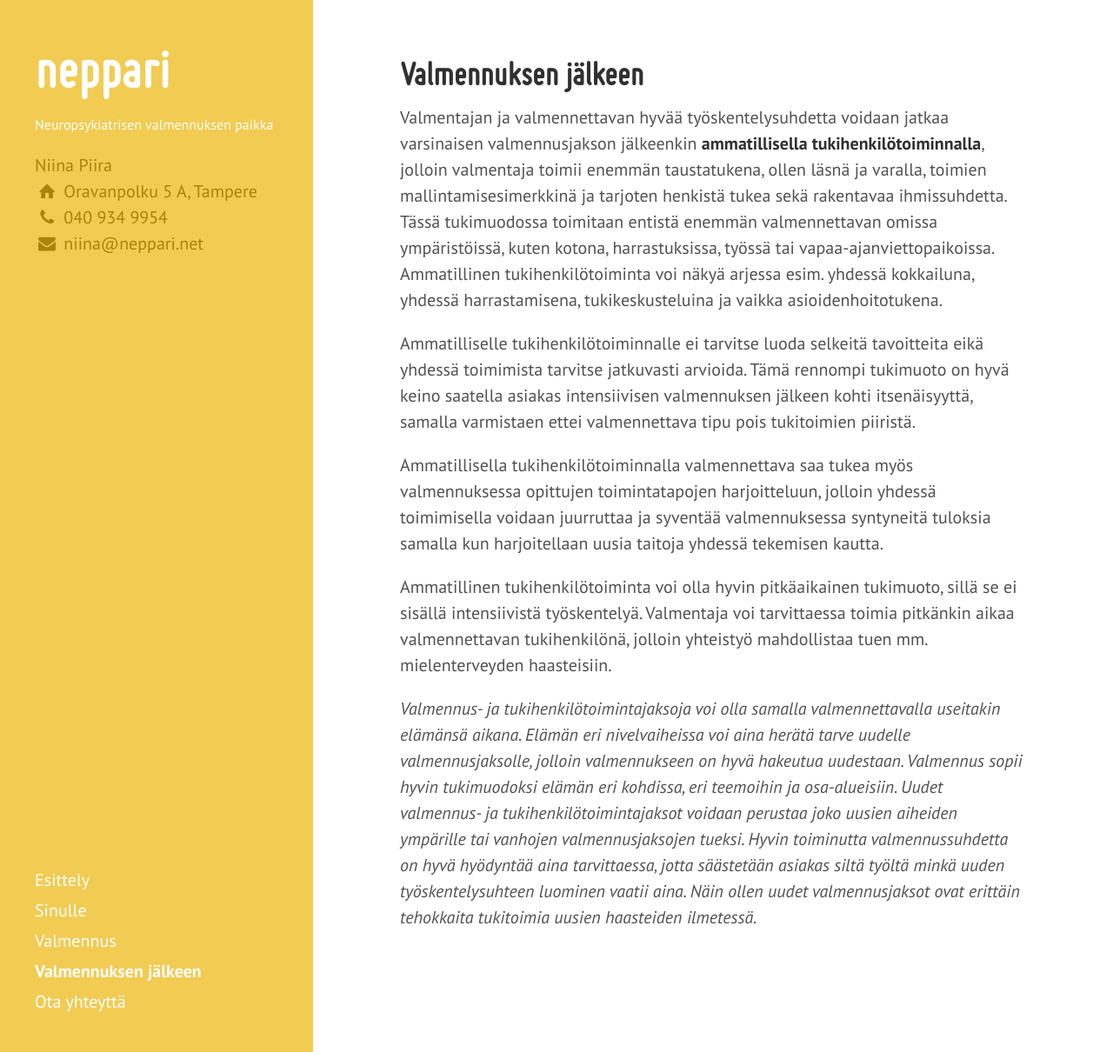
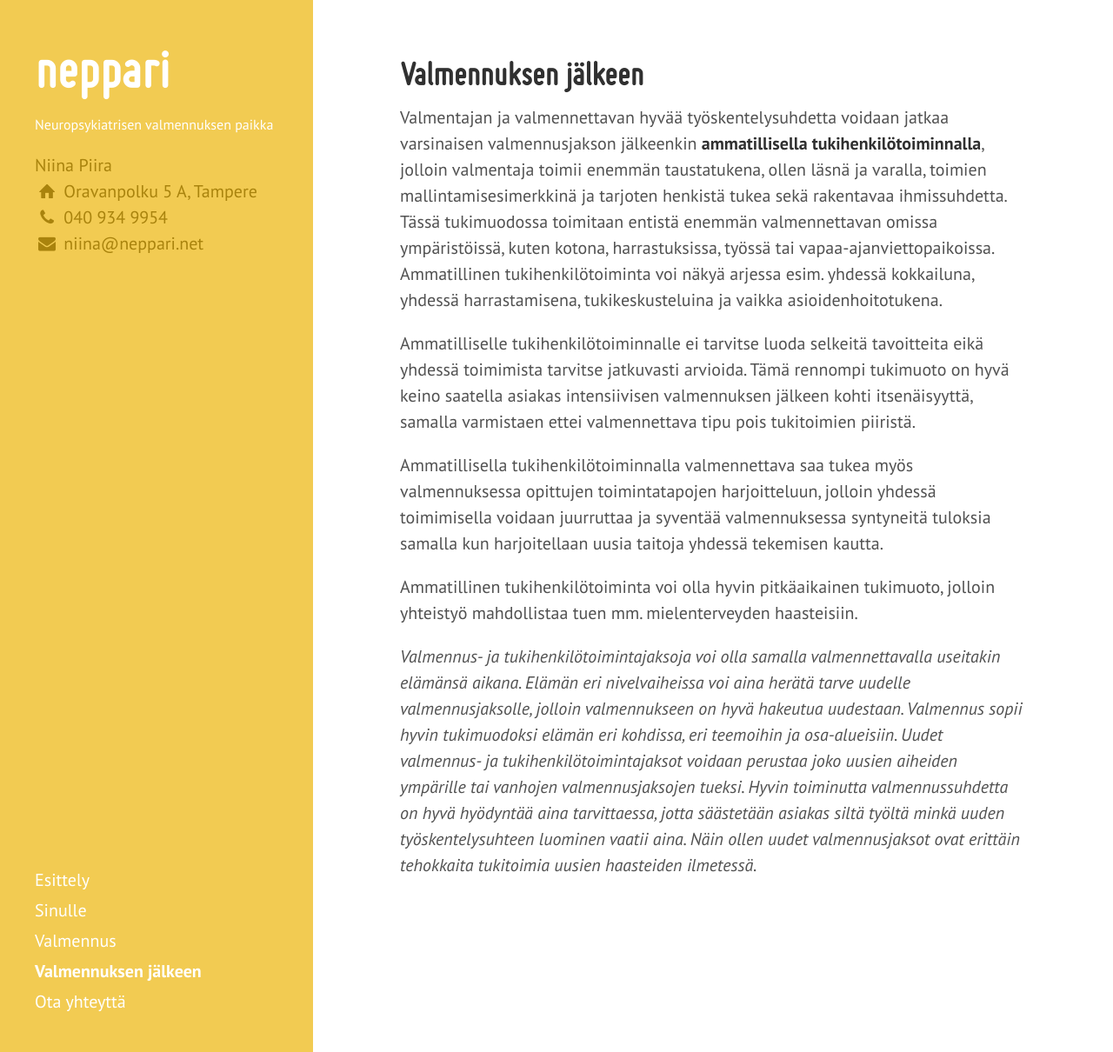
Before and after one commit to niinapiira/neppari.net, a Jekyll site: the page built from valmennuksen-jalkeen.md, in a window 1280 px wide and 1210 px high. Shown: the whole window at 87% size. Built offline with Jekyll 4.4.1, drawn with Linux system fonts in a browser that asks for light colours; Markdown is read by kramdown in place of the engine named in the settings.

Commit message:
Updated valmennuksen-jalkeen.md

```diff
--- a/valmennuksen-jalkeen.md
+++ b/valmennuksen-jalkeen.md
@@ -11,6 +11,6 @@ Ammatilliselle tukihenkilötoiminnalle ei tarvitse luoda selkeitä tavoitteita e
 
 Ammatillisella tukihenkilötoiminnalla valmennettava saa tukea myös valmennuksessa opittujen toimintatapojen harjoitteluun, jolloin yhdessä toimimisella voidaan juurruttaa ja syventää valmennuksessa syntyneitä tuloksia samalla kun harjoitellaan uusia taitoja yhdessä tekemisen kautta.
 
-Ammatillinen tukihenkilötoiminta voi olla hyvin pitkäaikainen tukimuoto, sillä se ei sisällä intensiivistä työskentelyä. Valmentaja voi tarvittaessa toimia pitkänkin aikaa valmennettavan tukihenkilönä, jolloin yhteistyö mahdollistaa tuen mm. mielenterveyden haasteisiin.
+Ammatillinen tukihenkilötoiminta voi olla hyvin pitkäaikainen tukimuoto, jolloin yhteistyö mahdollistaa tuen mm. mielenterveyden haasteisiin.
 
 *Valmennus- ja tukihenkilötoimintajaksoja voi olla samalla valmennettavalla useitakin elämänsä aikana. Elämän eri nivelvaiheissa voi aina herätä tarve uudelle valmennusjaksolle, jolloin valmennukseen on hyvä hakeutua uudestaan. Valmennus sopii hyvin tukimuodoksi elämän eri kohdissa, eri teemoihin ja osa-alueisiin. Uudet valmennus- ja tukihenkilötoimintajaksot voidaan perustaa joko uusien aiheiden ympärille tai vanhojen valmennusjaksojen tueksi. Hyvin toiminutta valmennussuhdetta on hyvä hyödyntää aina tarvittaessa, jotta säästetään asiakas siltä työltä minkä uuden työskentelysuhteen luominen vaatii aina. Näin ollen uudet valmennusjaksot ovat erittäin tehokkaita tukitoimia uusien haasteiden ilmetessä.*
```
